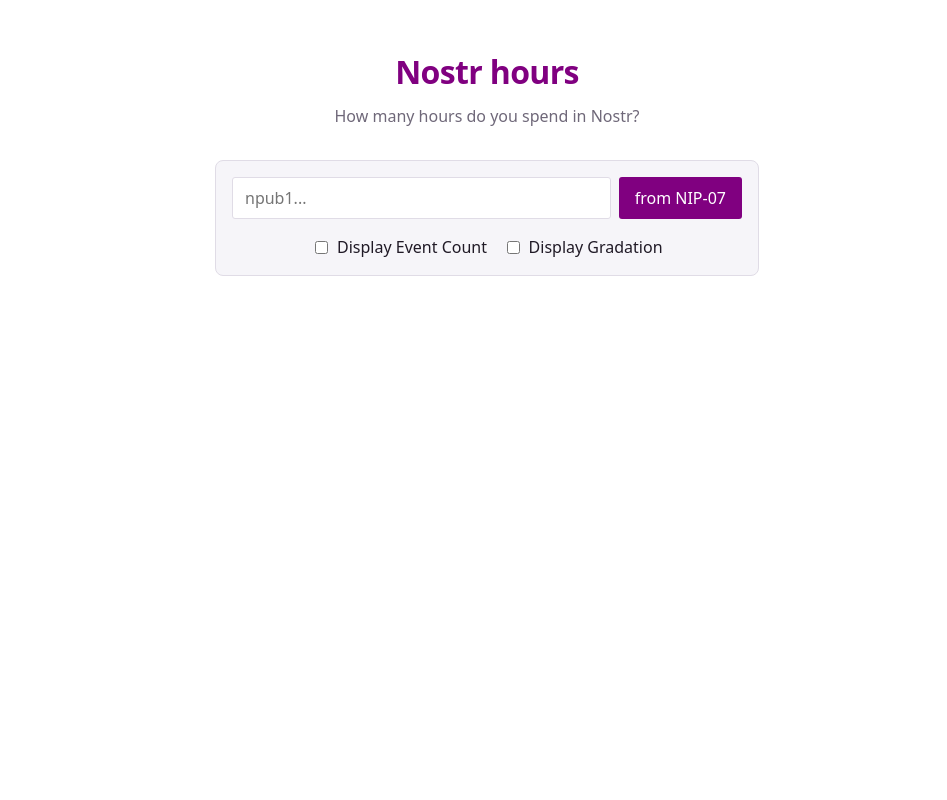
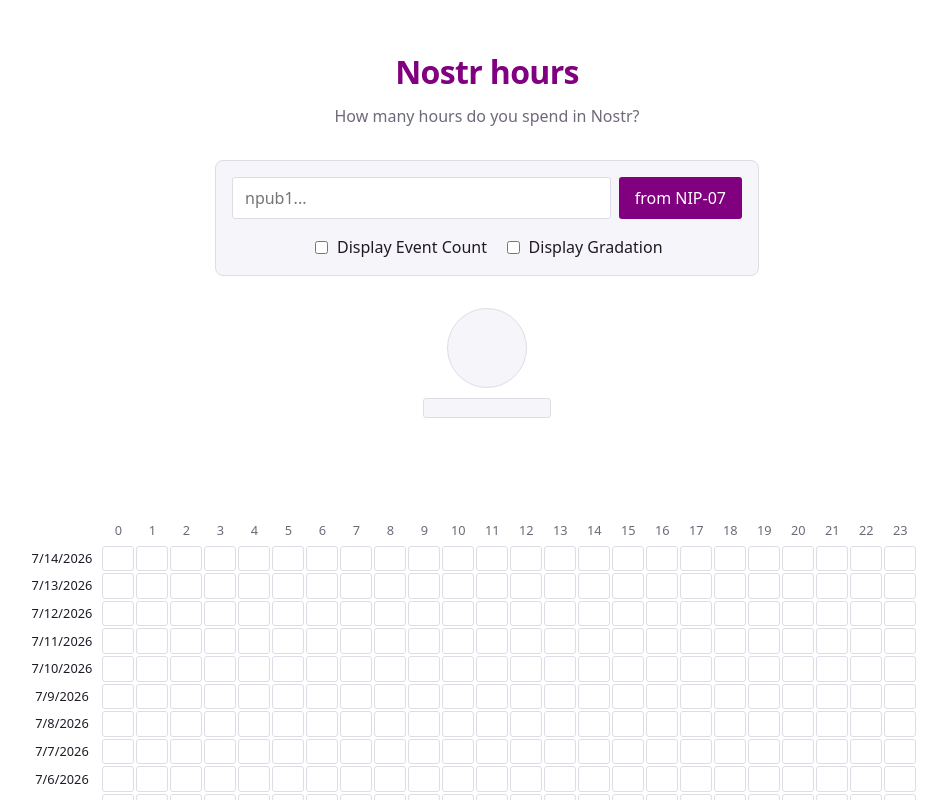
Before and after one commit to SnowCait/nostr-hours, a SvelteKit app: page / in a window 1280 px wide. Shown: the top 800 px of the page, without its empty margins (153-1100 px from the left). Built offline with nearby package versions, Linux system fonts and the light colour scheme.

Commit message:
Stack profile vertically and add loading skeletons without layout shift

```diff
--- a/src/routes/+page.svelte
+++ b/src/routes/+page.svelte
@@ -201,19 +201,25 @@
 		<img src={metadata.picture} alt="" />
 		<div class="profile-name">{metadata.display_name ? metadata.display_name : metadata.name}</div>
 	</article>
+{:else}
+	<div class="profile" aria-hidden="true">
+		<div class="skeleton skeleton-avatar" class:pulse={status === 'loading'}></div>
+		<div class="skeleton skeleton-name" class:pulse={status === 'loading'}></div>
+	</div>
 {/if}
 
+<div class="status" aria-live="polite">
 	{#if status === 'error'}
 		<p class="message error" role="alert">Failed to load events: {errorMessage}</p>
 	{:else if status === 'loading'}
-	<p class="message" aria-live="polite"><span class="spinner"></span> Loading events...</p>
+		<p class="message"><span class="spinner"></span> Loading events...</p>
 	{:else if status === 'done' && events.length === 0}
 		<p class="message">No events found in the last {days} days.</p>
 	{/if}
+</div>
 
-{#if status !== 'idle'}
 <div class="table-scroll">
-		<table>
+	<table class:loading={status === 'loading'}>
 		<thead>
 			<tr>
 				<th></th>
@@ -230,6 +236,7 @@
 					{#each hours as hour, hourIndex}
 						<td
 							class="heat"
+							class:empty={eventsCountPerHour[index][hourIndex] === 0}
 							style:background-color={heatColor(eventsCountPerHour[index][hourIndex])}
 						>
 							{displayEventCount ? eventsCountPerHour[index][hourIndex] : ''}
@@ -241,7 +248,6 @@
 		</tbody>
 	</table>
 </div>
-{/if}
 
 <style>
 	h1 {
@@ -326,15 +332,15 @@
 
 	.profile {
 		display: flex;
+		flex-direction: column;
 		align-items: center;
-		justify-content: center;
-		gap: var(--space-2);
+		gap: var(--space-1);
 		margin: var(--space-2) auto;
 	}
 
 	.profile img {
-		width: 64px;
-		height: 64px;
+		width: 80px;
+		height: 80px;
 		object-fit: cover;
 		border-radius: 50%;
 		border: 2px solid var(--color-border);
@@ -344,14 +350,50 @@
 		font-weight: 600;
 	}
 
+	.skeleton {
+		background-color: var(--color-surface);
+		border: 1px solid var(--color-border);
+	}
+
+	.skeleton-avatar {
+		width: 80px;
+		height: 80px;
+		border-radius: 50%;
+	}
+
+	.skeleton-name {
+		width: 8rem;
+		height: 1.2rem;
+		margin: 0.15rem 0;
+		border-radius: var(--radius-sm);
+	}
+
+	.skeleton.pulse {
+		animation: pulse 1.2s ease-in-out infinite;
+	}
+
+	@keyframes pulse {
+		50% {
+			opacity: 0.45;
+		}
+	}
+
+	/* Fixed-height slot so messages appearing/disappearing don't shift the table */
+	.status {
+		display: flex;
+		align-items: center;
+		justify-content: center;
+		min-height: 3rem;
+	}
+
 	.message {
+		margin: 0;
 		text-align: center;
 		color: var(--color-text-muted);
 	}
 
 	.error {
 		max-width: 34rem;
-		margin: var(--space-2) auto;
 		padding: var(--space-1) var(--space-2);
 		border-radius: var(--radius-sm);
 		background-color: var(--color-error-bg);
@@ -406,6 +448,28 @@
 		border-radius: var(--radius-sm);
 	}
 
+	/* Animated background wins over the inline style, so empty cells pulse while loading */
+	table.loading td.heat.empty {
+		animation: cell-pulse 1.2s ease-in-out infinite;
+	}
+
+	@keyframes cell-pulse {
+		0%,
+		100% {
+			background-color: var(--color-surface);
+		}
+		50% {
+			background-color: transparent;
+		}
+	}
+
+	@media (prefers-reduced-motion: reduce) {
+		.skeleton.pulse,
+		table.loading td.heat.empty {
+			animation: none;
+		}
+	}
+
 	td.date {
 		position: sticky;
 		left: 0;
```
Lines whose indentation alone changed are shown as unchanged.
